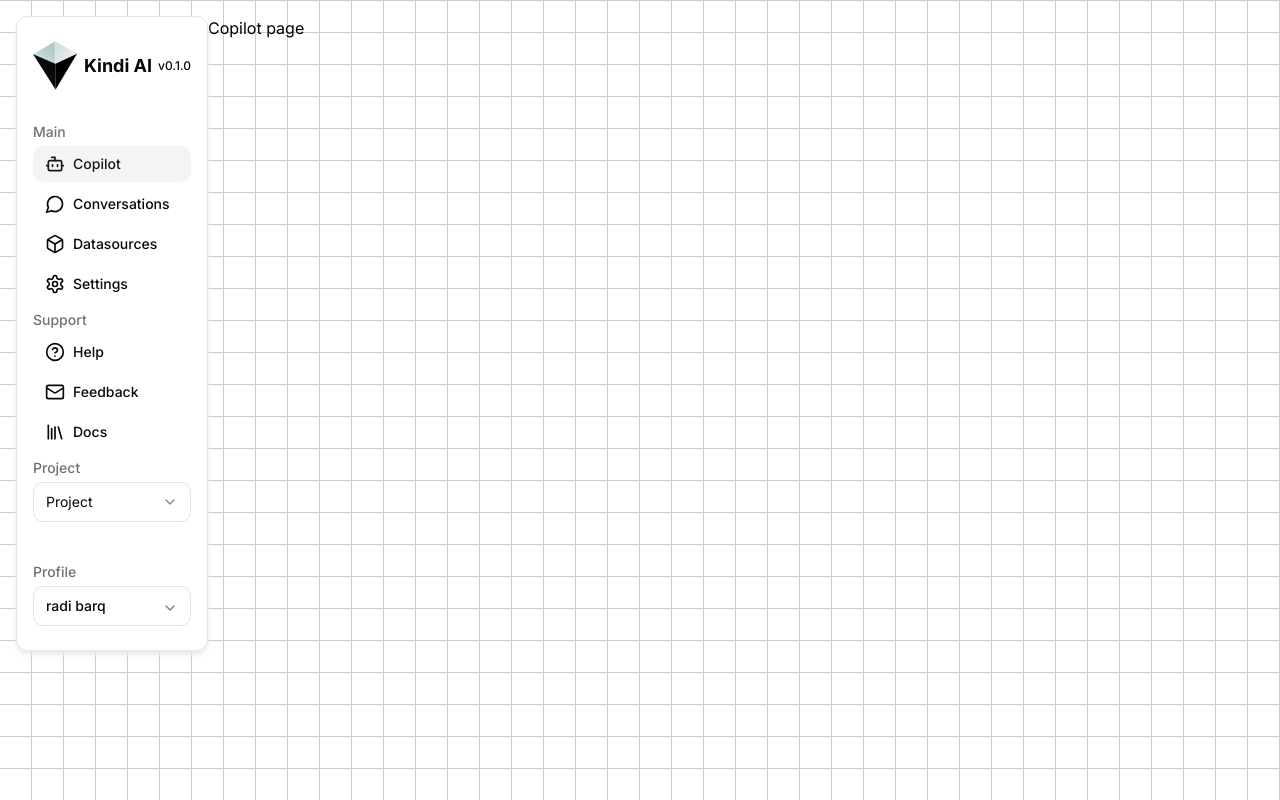
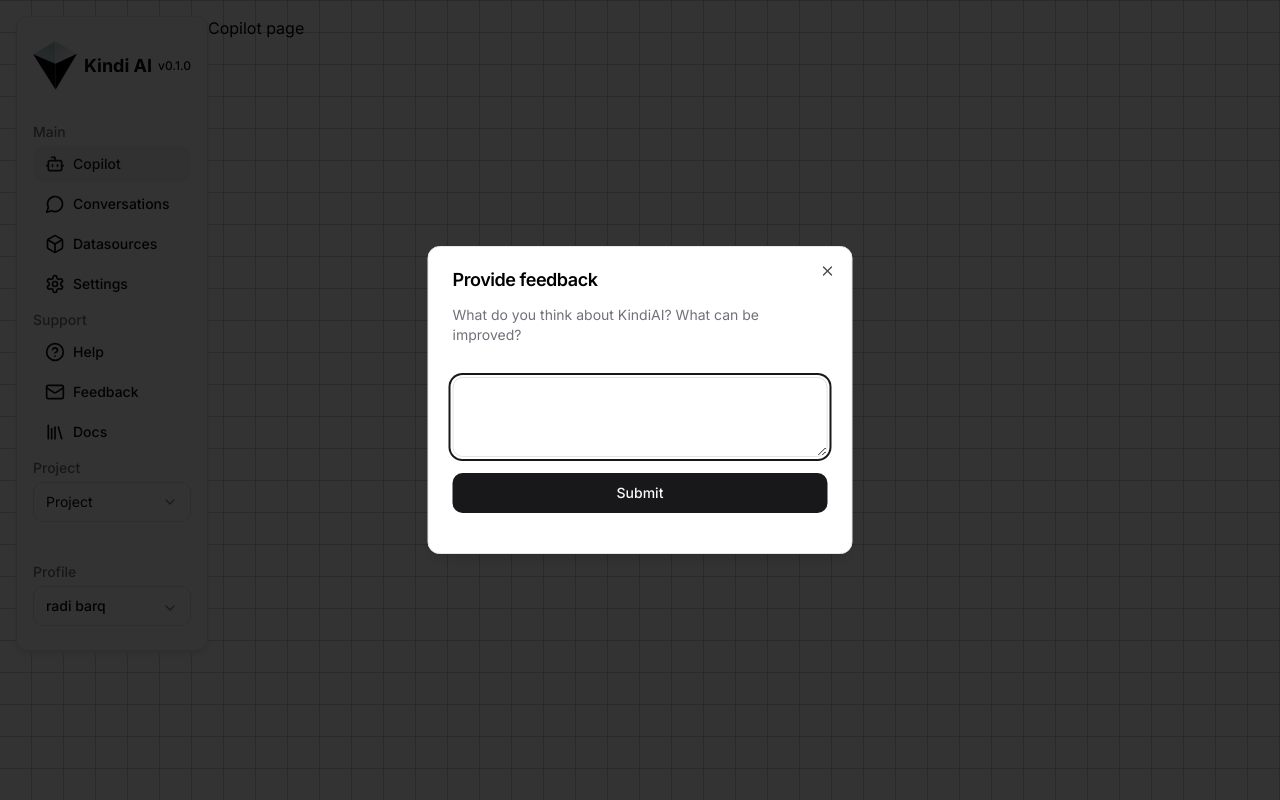
Before and after one commit to RadiBarq/kindi.ai, a Next.js app: page /project/1 in a window 1280 px wide. Both pictures are taken after a click on the link "Feedback". Built offline with nearby package versions, Linux system fonts and the light colour scheme.

Commit message:
Add the data-active functionality to the navigation bars

```diff
--- /dev/null
+++ b/src/app/project/_components/FeedbackDialog.tsx
@@ -0,0 +1,42 @@
+import { cn } from "@/lib/utils";
+import {
+  DialogContent,
+  DialogHeader,
+  DialogTitle,
+  DialogDescription,
+} from "@/components/ui/dialog";
+
+import { Button } from "@/components/ui/button";
+import { Textarea } from "@/components/ui/textarea";
+
+export default function FeedbackDialog() {
+  return (
+    <>
+      <DialogContent className="sm:max-w-[425px]">
+        <DialogHeader>
+          <DialogTitle>Provide feedback</DialogTitle>
+        </DialogHeader>
+        <DialogDescription>
+          What do you think about KindiAI? What can be improved?
+        </DialogDescription>
+        <TextAreaForm />
+      </DialogContent>
+    </>
+  );
+}
+
+function TextAreaForm({ className }: React.ComponentProps<"form">) {
+  return (
+    <form className={cn("grid items-start gap-4 py-4", className)}>
+      <div className="grid gap-2">
+        {/* <Label htmlFor="email">Provide feedback</Label> */}
+        <Textarea id="feedbackText" />
+      </div>
+      <Button onClick={onClickSubmit} type="submit">
+        Submit
+      </Button>
+    </form>
+  );
+
+  function onClickSubmit() {}
+}
--- a/src/app/project/_components/Navbar.tsx
+++ b/src/app/project/_components/Navbar.tsx
@@ -34,6 +34,8 @@
   SelectValue,
 } from "@/components/ui/select";
 import { useState } from "react";
+import FeedbackDialog from "./FeedbackDialog";
+import { Dialog } from "@/components/ui/dialog";
 const { version } = packageInfo;
 
 interface NavbarProps {
@@ -52,6 +54,7 @@
 }: NavbarProps) {
   const rootPath = `/project/${projectId}`;
   const [isOpen, setIsOpen] = useState(false);
+  const [feedbackDialogOpen, setFeedbackDialogOpen] = useState(false);
 
   const closeSheet = () => {
     setIsOpen(false);
@@ -59,6 +62,7 @@
 
   return (
     <header className="sticky top-0 z-30 flex h-14 items-center justify-between gap-4 border-b bg-background px-4 sm:static sm:h-auto sm:border-0 sm:bg-transparent sm:px-6 lg:hidden">
+      <Dialog open={feedbackDialogOpen} onOpenChange={setFeedbackDialogOpen}>
         <Sheet open={isOpen} onOpenChange={setIsOpen}>
           <SheetTrigger asChild>
             <Button size="icon" variant="outline">
@@ -68,7 +72,11 @@
           </SheetTrigger>
           <SheetContent side="left" className="sm:max-w-xs">
             <nav className="grid gap-6 text-xl ">
-            <Link href="#" className="flex items-center gap-2" prefetch={false}>
+              <Link
+                href="#"
+                className="flex items-center gap-2"
+                prefetch={false}
+              >
                 <Image
                   className="h-auto"
                   src={logo}
@@ -136,6 +144,7 @@
                 href="#"
                 className="flex items-center gap-4 px-2.5 text-muted-foreground hover:text-foreground"
                 prefetch={false}
+                onClick={() => setFeedbackDialogOpen(true)}
               >
                 <Mail className="h-7 w-7" />
                 Feedback
@@ -158,6 +167,7 @@
             </nav>
           </SheetContent>
         </Sheet>
+        <FeedbackDialog />
         <DropdownMenu>
           <DropdownMenuTrigger asChild>
             <Button
@@ -176,6 +186,7 @@
             <DropdownMenuItem>Logout</DropdownMenuItem>
           </DropdownMenuContent>
         </DropdownMenu>
+      </Dialog>
     </header>
   );
 }
--- a/src/app/project/_components/SideMenu.tsx
+++ b/src/app/project/_components/SideMenu.tsx
@@ -1,7 +1,10 @@
+"use client";
+
 import Link from "next/link";
 import Image from "next/image";
 import logo from "@/assets/main_logo@1x.svg";
 import { version } from "@/../package.json";
+import { Dialog } from "@/components/ui/dialog";
 import {
   Bot,
   MessageCircle,
@@ -31,6 +34,8 @@
   DropdownMenuSeparator,
   DropdownMenuItem,
 } from "@/components/ui/dropdown-menu";
+import FeedbackDialog from "./FeedbackDialog";
+import { useState } from "react";
 
 interface SideMenu {
   isGetStarted: boolean;
@@ -48,8 +53,11 @@
   pathname,
 }: SideMenu) {
   const rootPath = `/project/${projectId}`;
+  const [feedbackDialogOpen, setFeedbackDialogOpen] = useState(false);
   return (
+    <Dialog open={feedbackDialogOpen} onOpenChange={setFeedbackDialogOpen}>
       <div className="fixed hidden flex-col overflow-hidden rounded-xl border border-gray-200 bg-background px-4 py-6 text-foreground shadow-md shadow-gray-200 md:w-48 lg:flex">
+        <FeedbackDialog />
         <div className="flex items-center justify-between">
           <Image className="h-auto" src={logo} alt="Kindi AI Logo" width={45} />
           <span className="text-lg font-bold">Kindi AI</span>
@@ -58,11 +66,12 @@
         <nav className="mt-8 flex flex-col space-y-2">
           {!isGetStarted && (
             <div className="space-y-1">
-            <h3 className="text-sm font-medium text-muted-foreground">Main</h3>
+              <h3 className="text-sm font-medium text-muted-foreground">
+                Main
+              </h3>
               <Link
                 href={`${rootPath}/`}
                 className="flex items-center gap-2 rounded-md px-3 py-2 text-sm font-medium transition-colors hover:bg-muted hover:text-foreground data-[active=true]:bg-accent data-[active=true]:text-accent-foreground"
-              prefetch={false}
                 data-active={pathname === rootPath}
               >
                 <Bot className="h-5 w-5" />
@@ -71,7 +80,6 @@
               <Link
                 href={`${rootPath}/conversations`}
                 className="flex items-center gap-2 rounded-md px-3 py-2 text-sm font-medium transition-colors hover:bg-muted hover:text-foreground data-[active=true]:bg-accent data-[active=true]:text-accent-foreground"
-              prefetch={false}
                 data-active={pathname === `${rootPath}/conversations`}
               >
                 <MessageCircle className="h-5 w-5" />
@@ -80,7 +88,6 @@
               <Link
                 href={`${rootPath}/datasources`}
                 className="flex items-center gap-2 rounded-md px-3 py-2 text-sm font-medium transition-colors hover:bg-muted hover:text-foreground data-[active=true]:bg-accent data-[active=true]:text-accent-foreground"
-              prefetch={false}
                 data-active={pathname === `${rootPath}/datasources`}
               >
                 <Box className="h-5 w-5" />
@@ -89,7 +96,6 @@
               <Link
                 href={`${rootPath}/settings`}
                 className="flex items-center gap-2 rounded-md px-3 py-2 text-sm font-medium transition-colors hover:bg-muted hover:text-foreground data-[active=true]:bg-accent data-[active=true]:text-accent-foreground"
-              prefetch={false}
                 data-active={pathname === `${rootPath}/settings`}
               >
                 <Settings className="h-5 w-5" />
@@ -99,7 +105,9 @@
           )}
 
           <div className="space-y-1">
-          <h3 className="text-sm font-medium text-muted-foreground">Support</h3>
+            <h3 className="text-sm font-medium text-muted-foreground">
+              Support
+            </h3>
             <Link
               href={`${rootPath}/help`}
               className="flex items-center gap-2 rounded-md px-3 py-2 text-sm font-medium transition-colors hover:bg-muted hover:text-foreground data-[active=true]:bg-accent data-[active=true]:text-accent-foreground"
@@ -113,6 +121,7 @@
               href="#"
               className="flex items-center gap-2 rounded-md px-3 py-2 text-sm font-medium transition-colors hover:bg-muted hover:text-foreground data-[active=true]:bg-accent data-[active=true]:text-accent-foreground"
               prefetch={false}
+              onClick={() => setFeedbackDialogOpen(true)}
             >
               <Mail className="h-5 w-5" />
               Feedback
@@ -129,12 +138,16 @@
             </Link>
           </div>
           <div className="space-y-1">
-          <h3 className="text-sm font-medium text-muted-foreground">Project</h3>
+            <h3 className="text-sm font-medium text-muted-foreground">
+              Project
+            </h3>
             <ProjectSelectBox />
           </div>
 
           <div className="space-y-1 pt-8">
-          <h3 className="text-sm font-medium text-muted-foreground">Profile</h3>
+            <h3 className="text-sm font-medium text-muted-foreground">
+              Profile
+            </h3>
             <DropdownMenu>
               <DropdownMenuTrigger asChild>
                 <Button variant="outline" className="w-full px-3">
@@ -155,6 +168,7 @@
           </div>
         </nav>
       </div>
+    </Dialog>
   );
 }
 
--- /dev/null
+++ b/src/components/ui/textarea.tsx
@@ -0,0 +1,24 @@
+import * as React from "react"
+
+import { cn } from "@/lib/utils"
+
+export interface TextareaProps
+  extends React.TextareaHTMLAttributes<HTMLTextAreaElement> {}
+
+const Textarea = React.forwardRef<HTMLTextAreaElement, TextareaProps>(
+  ({ className, ...props }, ref) => {
+    return (
+      <textarea
+        className={cn(
+          "flex min-h-[80px] w-full rounded-md border border-input bg-background px-3 py-2 text-sm ring-offset-background placeholder:text-muted-foreground focus-visible:outline-none focus-visible:ring-2 focus-visible:ring-ring focus-visible:ring-offset-2 disabled:cursor-not-allowed disabled:opacity-50",
+          className
+        )}
+        ref={ref}
+        {...props}
+      />
+    )
+  }
+)
+Textarea.displayName = "Textarea"
+
+export { Textarea }
```
Lines whose indentation alone changed are shown as unchanged.
